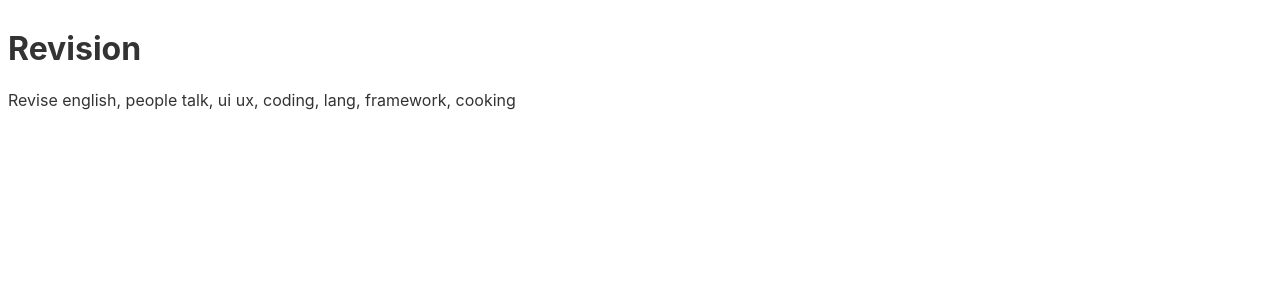
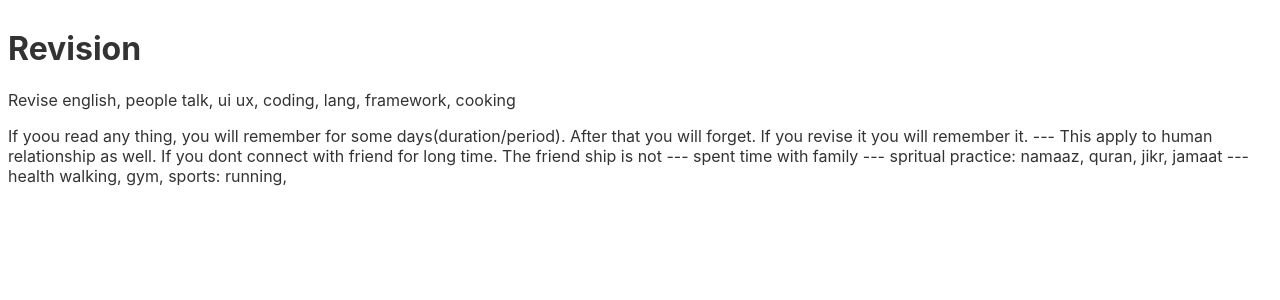
Before and after one commit to ikbhal/revision, a Svelte app: page / in a window 1280 px wide. Shown: the top 300 px of the page. Built offline with nearby package versions, Linux system fonts and the light colour scheme.

Commit message:
add few more scenarios

```diff
--- a/src/App.svelte
+++ b/src/App.svelte
@@ -4,6 +4,22 @@
 <main>
 <h1>Revision</h1>
 <p>Revise english, people talk, ui ux, coding, lang, framework, cooking</p>
+<p>
+    If yoou read any thing, you will remember for some days(duration/period).
+    After that you will forget.
+    If you revise it you will remember it.
+    ---
+    This apply to human relationship as well.
+    If you dont connect with friend for long time. The friend ship is not
+    ---
+    spent time with family
+    ---
+    spritual practice: namaaz, quran, jikr, jamaat
+    ---
+    health
+        walking, gym,
+        sports: running,
+</p>
 </main>
 
 <style>
```
